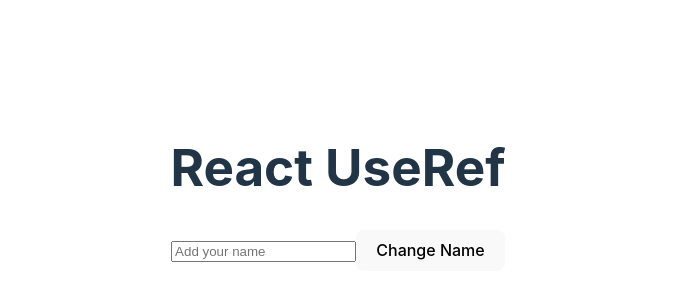
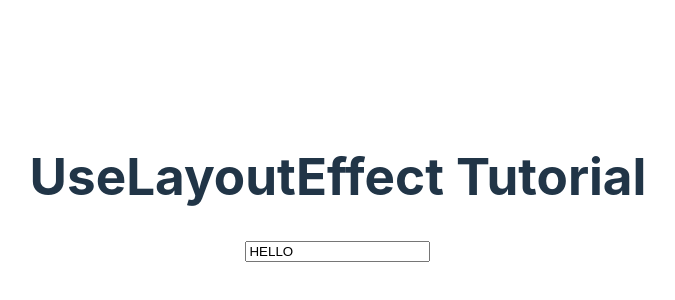
Before and after one commit to Akosizeemart/react-hooks-explain, a React (Vite) app: page / in a window 1280 px wide. Shown: the part 212-512 px from the top of the page, without its empty margins (302-977 px from the left). Built offline with nearby package versions, Linux system fonts and the light colour scheme.

Commit message:
added UseLayoutEffect example

```diff
--- a/src/App.jsx
+++ b/src/App.jsx
@@ -3,11 +3,12 @@
 import UseReducerTutorial from "./UseReducer/UseReducerTutorial";
 import UseEffectTutorial from "./UseEffect/UseEffectTutorial";
 import UseRefTutorial from "./UseRef/UseRefTutorial";
+import UseLayoutEffectTutorial from "./UseLayoutEffect/UseLayoutEffect";
 
 function App() {
   return (
     <div className="App">
-      <UseRefTutorial />
+      <UseLayoutEffectTutorial />
     </div>
   );
 }
--- /dev/null
+++ b/src/UseLayoutEffect/UseLayoutEffect.jsx
@@ -0,0 +1,22 @@
+import React, { useEffect, useLayoutEffect, useRef } from "react";
+
+const UseLayoutEffectTutorial = () => {
+  const inputRef = useRef(null);
+
+  useLayoutEffect(() => {
+    console.log(inputRef.current.value);
+  }, []);
+
+  useEffect(() => {
+    inputRef.current.value = "HELLO";
+  }, []);
+
+  return (
+    <div className="App">
+      <h1>UseLayoutEffect Tutorial</h1>
+      <input ref={inputRef} value="Zeemart" />
+    </div>
+  );
+};
+
+export default UseLayoutEffectTutorial;
```
